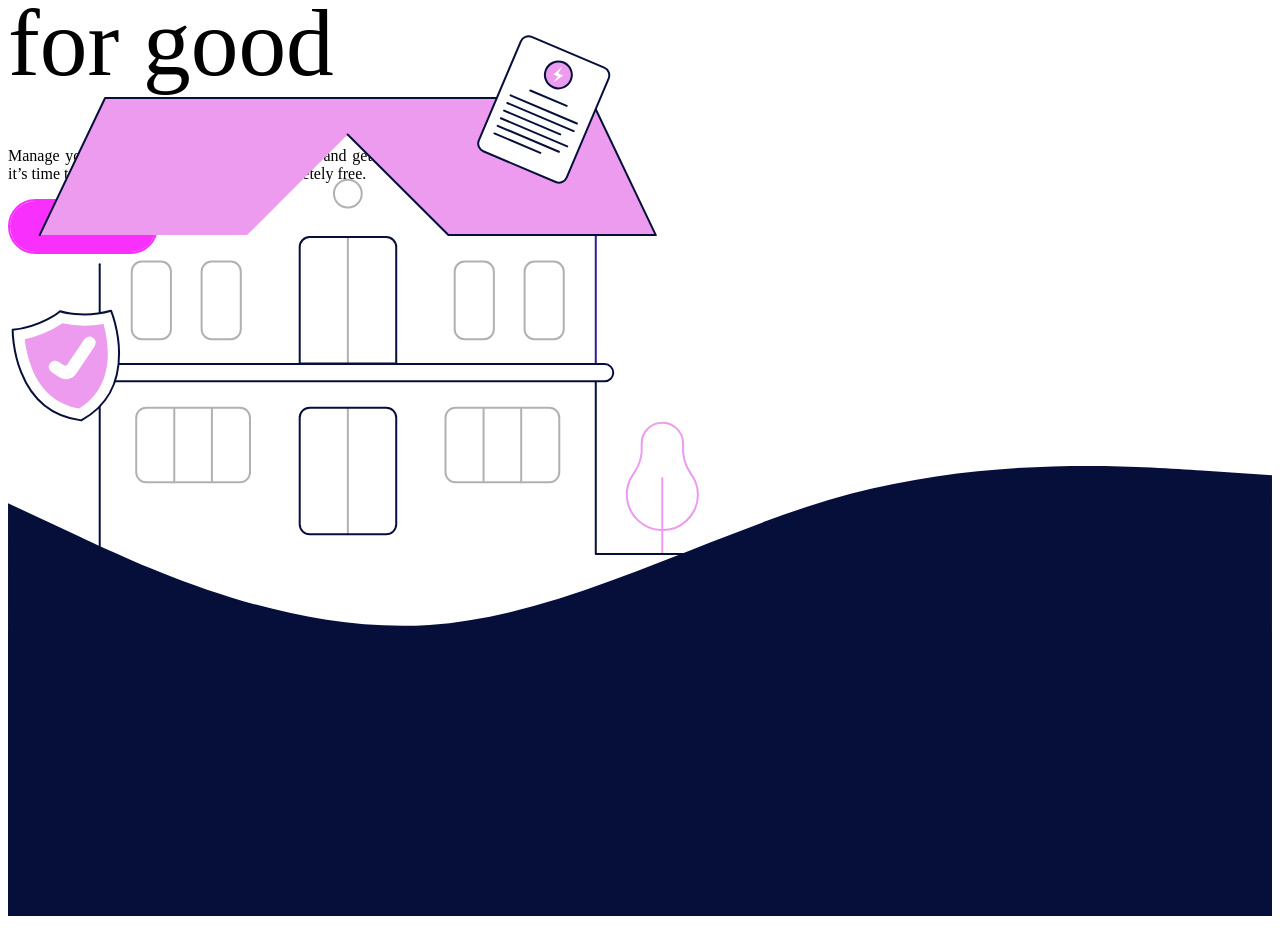
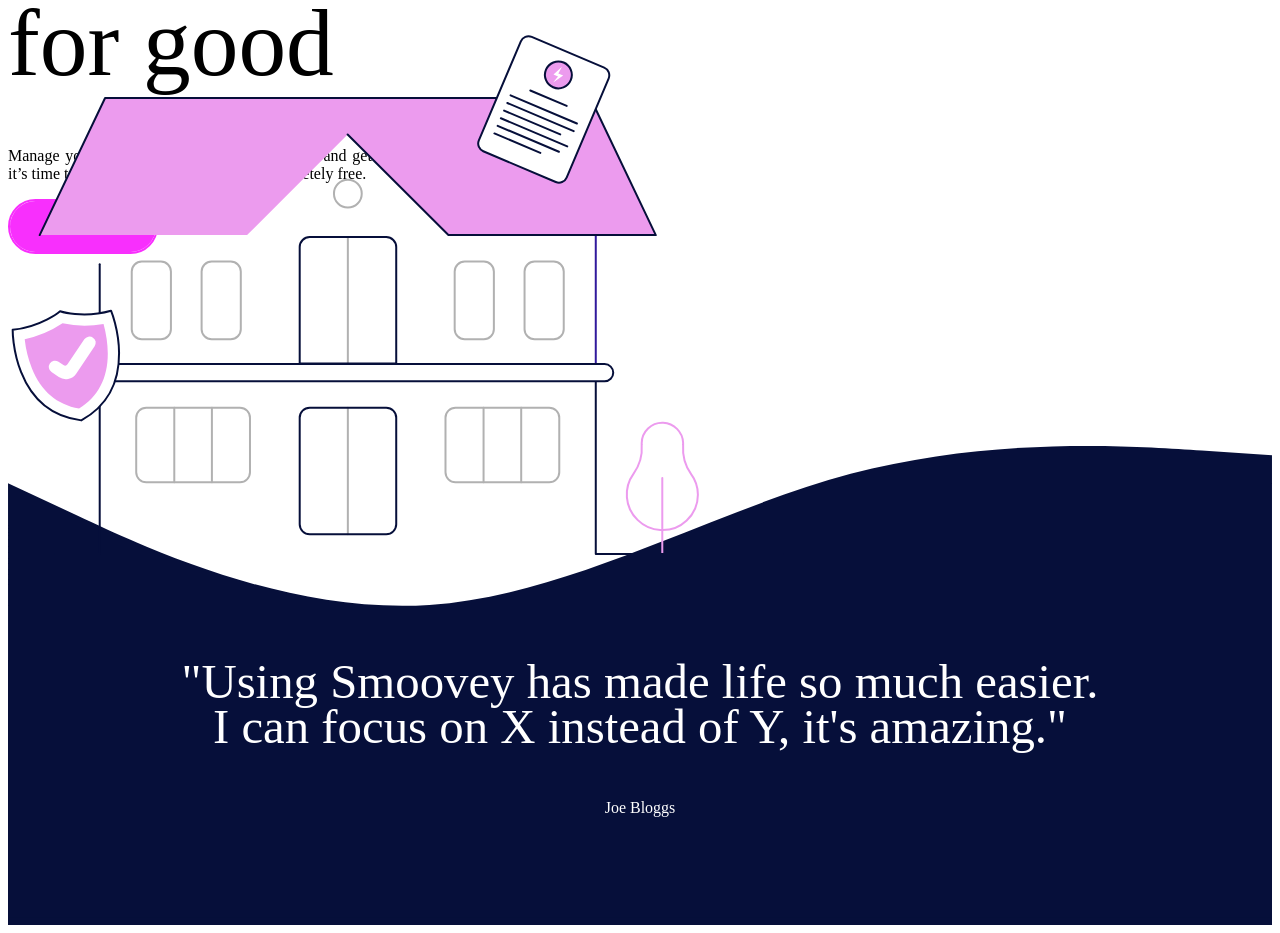
Before and after one commit to tejpowar/smoovey, a Gatsby site: page / in a window 1280 px wide. Shown: the part 729-1662 px from the top of the page. Built offline with nearby package versions, Linux system fonts and the light colour scheme; Gatsby itself is replaced by a stand-in of ours; a web font is replaced by a local one.

Commit message:
add blue background and customer text

```diff
--- a/src/pages/index.js
+++ b/src/pages/index.js
@@ -25,11 +25,13 @@
                     <StaticImage src="../images/Illustrations/Illustration 1.svg" alt="House image" />
                 </div>
             </div>
-            <div className="waveShape">
+            <div className="waveShape col-12">
                 <svg xmlns="http://www.w3.org/2000/svg" viewBox="0 0 1440 320"><path fill="#060f3a" fill-opacity="1" d="M0,96L80,133.3C160,171,320,245,480,234.7C640,224,800,128,960,85.3C1120,43,1280,53,1360,58.7L1440,64L1440,320L1360,320C1280,320,1120,320,960,320C800,320,640,320,480,320C320,320,160,320,80,320L0,320Z"></path></svg>
             </div>
-            <div className="blueBackground">
-                <svg xmlns="http://www.w3.org/2000/svg" viewBox="0 0 1440 320"><path fill="#060f3a" fill-opacity="1" d="M0,64L0,96L1440,96L1440,320L0,320L0,320Z"></path></svg>
+            <div className="blueBackground col-12">
+                <p className="customerComment">"Using Smoovey has made life so much easier. <br/> I can focus on X instead of Y, it's amazing."</p>
+                <p className="customerName">Joe Bloggs</p>
+                <svg xmlns="http://www.w3.org/2000/svg" viewBox="0 0 1440 100"><path fill="#060f3a" fill-opacity="1" d="M0,64L0,96L1440,96L1440,320L0,320L0,320Z"></path></svg>
             </div>
         </div>
     </div>
--- a/src/styles/styles.css
+++ b/src/styles/styles.css
@@ -215,16 +215,32 @@
 }
 
 .waveShape {
-    margin-top: -136px;
+    margin-top: -156px !important;
     z-index: 1;
-    padding-left: 0;
-    padding-right: 0;
+    padding-left: 0 !important;
+    padding-right: 0 !important;
 }
 
 .blueBackground {
     margin-top: -72px;
     background: var(--unnamed-color-060f3a) 0% 0% no-repeat padding-box;
     opacity: 1;
+    padding-left: 0 !important;
+    padding-right: 0 !important;
+}
+
+.customerComment {
+    font: var(--unnamed-font-style-normal) normal normal 48.8px/45px Dongle;
+    letter-spacing: var(--unnamed-character-spacing-0);
+    color: var(--unnamed-color-ffffff);
+    text-align: center;
+}
+
+.customerName {
+    font: var(--unnamed-font-style-normal) normal var(--unnamed-font-weight-300) var(--unnamed-font-size-20)/var(--unnamed-line-spacing-25) var(--unnamed-font-family-sf-pro);
+    letter-spacing: var(--unnamed-character-spacing-0);
+    color: var(--unnamed-color-ffffff);
+    text-align: center;
 }
 
 @media (max-width: 768px) {
```
